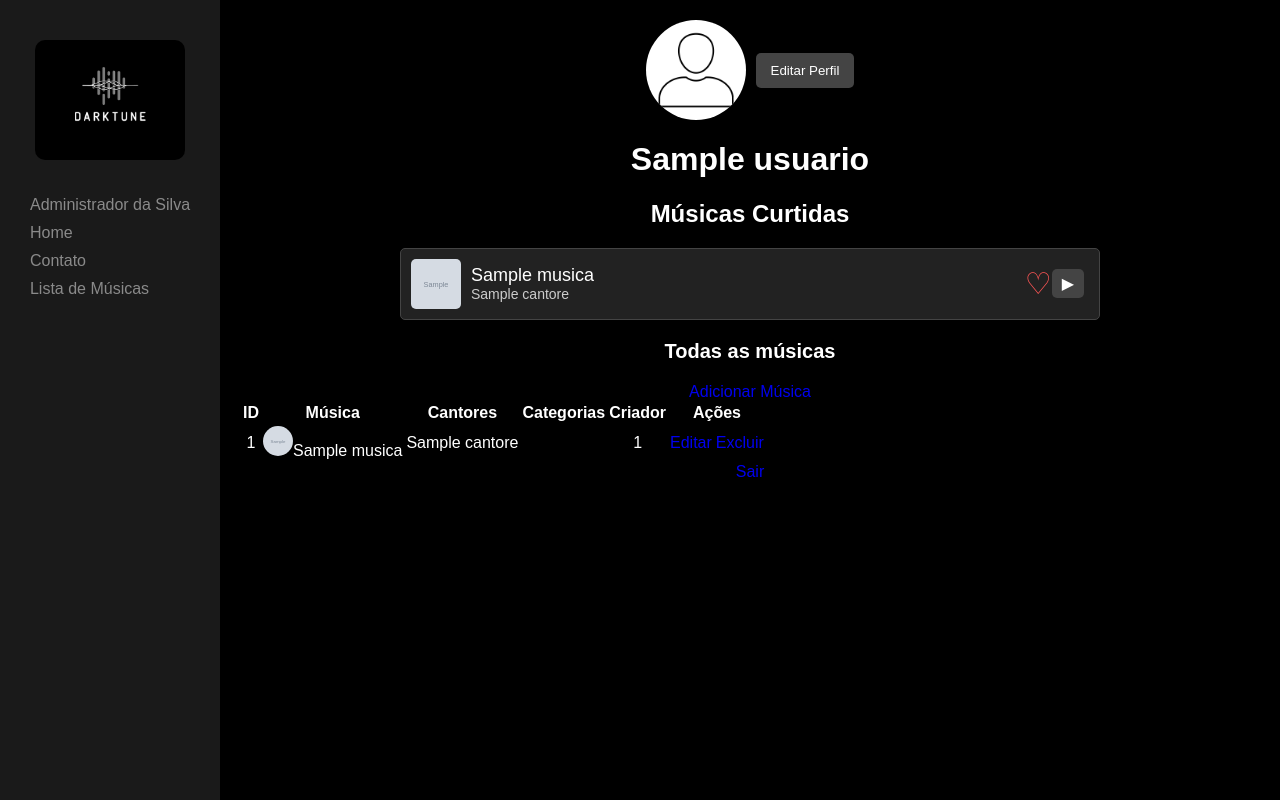
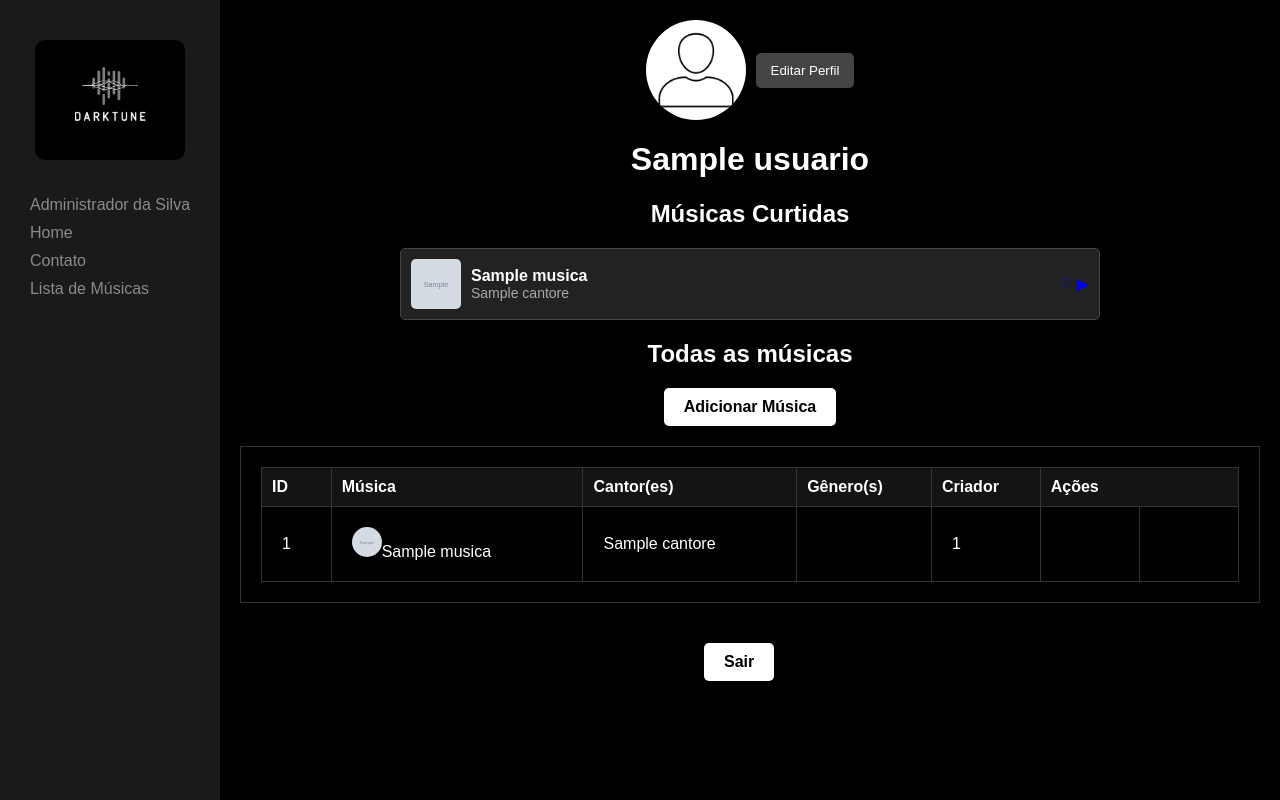
Before and after one commit to Vinicius-Borges-dev/darktune, a Flask app: page /paginas/conta in a window 1280 px wide. Run offline with Flask 3, Linux system fonts and the light colour scheme; a user stored in the database is signed in; tables that the repository leaves empty hold one stand-in row (values such as "Sample post"); grey boxes marked "Sample" are stand-in pictures.

Commit message:
Eu Esotu fazendo o frontend do Perfil

```diff
--- a/app/static/css/perfil/perfil.css
+++ b/app/static/css/perfil/perfil.css
@@ -1,9 +1,11 @@
+
 body {
     margin: 0;
     font-family: 'Arial', sans-serif;
     background-color: #000000;
     color: #FFFFFF;
 }
+
 
 .logo {
     width: 150px;
@@ -18,6 +20,7 @@ body {
     border-radius: 10px;
 }
 
+
 .content {
     margin-left: 220px;
     padding: 20px;
@@ -30,6 +33,7 @@ body {
     text-align: center;
     width: 100%;
 }
+
 
 .profile-container {
     display: flex;
@@ -45,7 +49,9 @@ body {
     background-color: #FFFFFF;
     text-align: center;
     margin-right: 10px;
+    object-fit: cover;
 }
+
 
 .edit-button {
     background-color: #444444;
@@ -55,6 +61,7 @@ body {
     cursor: pointer;
     border-radius: 5px;
 }
+
 
 .songs-list {
     list-style: none;
@@ -83,6 +90,7 @@ body {
     height: 50px;
     border-radius: 5px;
     margin-right: 10px;
+    object-fit: cover;
 }
 
 .song-info {
@@ -93,70 +101,87 @@ body {
 }
 
 .song-title {
-    font-size: 18px;
+    font-weight: bold;
 }
 
 .song-artist {
     font-size: 14px;
-    color: #cccccc;
+    color: #aaa;
 }
 
-.buttons {
-    display: flex;
-    align-items: center;
+
+.outer-table {
+    width: 100%;
+    border-collapse: collapse;
+    background-color: rgba(0, 0, 0, 0.8); /* Fundo preto suave */
+    margin: 20px 0;
+    border-radius: 8px;
 }
 
-.play-button {
-    background-color: #444444;
-    border: none;
-    color: white;
-    padding: 5px 10px;
-    cursor: pointer;
-    border-radius: 5px;
-    margin-right: 5px;
+.outer-table td {
+    padding: 20px; /
+    border-radius: 8px;
 }
 
-.play-button:hover {
-    background-color: #555555;
+
+table {
+    width: 100%;
+    border-collapse: collapse;
+    background-color: rgba(0, 0, 0, 0.85);
+    border-radius: 8px;
 }
 
-.heart-button {
-    background: none;
-    border: none;
-    color: #ff5656;
-    font-size: 30px;
-    cursor: pointer;
+th, td {
+    border: 1px solid #333333;
+    padding: 10px;
+    text-align: left;
 }
 
-.back-button {
-    margin-bottom: 20px;
-    background-color: #444444;
-    border: none;
-    color: white;
-    padding: 10px 15px;
-    cursor: pointer;
-    border-radius: 5px;
+th {
+    background-color: rgba(24, 22, 22, 0.9);
 }
 
-.form-group {
-    margin-bottom: 15px;
+tr:nth-child(even) {
+    background-color: rgba(51, 51, 51, 0.85);
 }
 
-.form-group label {
-    display: block;
+tr:hover {
+    background-color: rgba(68, 68, 68, 0.9);
 }
 
-.form-group input {
-    width: 45%;
-    padding: 10px;
-    margin-top: 5px;
-    background-color: #333333;
-    border: none;
-    color: white;
-    border-radius: 5px;
+td img {
+    width: 30px;
+    height: 30px;
+    border-radius: 100px;
 }
 
-.titulo_musicas{
-    font-size: 20px;
-    margin-bottom: 20px;
+tr {
+    padding-bottom: 1rem;
 }
+
+.botaosair{
+    position: absolute;
+    left: 55%;
+    bottom: -10;
+    background-color: white;
+    color: black;
+    border-radius: 5px;
+    font-weight: bold;
+    padding: 10px 20px;
+    display: inline-block;
+    text-decoration: none;
+
+}
+
+.btn_adicionar_musicas {
+    background-color: white;
+    color: black;
+    padding: 10px 20px;
+    border-radius: 5px;
+    text-decoration: none;
+    font-weight: bold;
+    display: inline-block;
+    margin-left: auto;
+    margin-right: 0;
+
+}
--- a/app/templates/conta.html
+++ b/app/templates/conta.html
@@ -15,13 +15,15 @@
     <link rel="stylesheet" href="{{url_for('static', filename='css/navbar.css')}}">
   </head>
   <body>
-    {% with messages = get_flashed_messages() %} {% if messages %}
+    {% with messages = get_flashed_messages() %}
+    {% if messages %}
     <section class="mensagens notificacao">
       {% for message in messages %}
       <p>{{ message }}</p>
       {% endfor %}
     </section>
-    {% endif %} {% endwith %}
+    {% endif %}
+    {% endwith %}
     <div class="sidebar">
       <div class="logo">
         <img src="{{url_for('static', filename='imagens/logo.png')}}" alt="Logo Darktune">
@@ -58,7 +60,8 @@
         <h1>{{dados['nome']}}</h1>
         <h2>Músicas Curtidas</h2>
         <ul class="songs-list">
-          {% if curtidas %} {% for curtida in curtidas%}
+          {% if curtidas %}
+            {% for curtida in curtidas %}
               <li>
                 <img
                   src="{{url_for('static', filename='uploads/imagens/'+curtida['imagem'])}}"
@@ -67,39 +70,34 @@
                 />
                 <div class="song-info">
                   <span class="song-title">{{curtida['nome_musica']}}</span>
-              <span class="song-artist"
-                >{{curtida['cantores'] | join(', ')}}</span
-              >
+                  <span class="song-artist">{{curtida['cantores'] | join(', ')}}</span>
                 </div>
                 <div class="buttons">
-              <a
-                class="heart-button"
-                href="{{url_for('musicas.descurtir_musica', id=curtida['id'])}}"
-                >♡</a
-              >
-              <a
-                class="play-button"
-                href="{{url_for('paginas.musica', id=curtida['musica_id'])}}"
-                >▶</a
-              >
+                  <a class="heart-button" href="{{url_for('musicas.descurtir_musica', id=curtida['id'])}}">♡</a>
+                  <a class="play-button" href="{{url_for('paginas.musica', id=curtida['musica_id'])}}">▶</a>
                 </div>
               </li>
-          {% endfor %} {% else %}
-          <li>
-            <p>Nenhuma música curtida</p>
-          </li>
+            {% endfor %}
+          {% else %}
+            <li><p>Nenhuma música curtida</p></li>
           {% endif %}
         </ul>
+
         {% if musicas_adicionadas %}
-        <h2 class="titulo_musicas" >Todas as músicas</h2>
+          <h2 class="titulo_musicas">Todas as músicas</h2>
           <a href="{{url_for('paginas.cadastro_musica')}}" class="btn_adicionar_musicas">Adicionar Música</a>
+
+
+          <table class="outer-table">
+            <tr>
+              <td>
                 <table>
                   <thead>
                     <tr>
                       <th>ID</th>
                       <th>Música</th>
-              <th>Cantores</th>
-              <th>Categorias</th>
+                      <th>Cantor(es)</th>
+                      <th>Gênero(s)</th>
                       <th>Criador</th>
                       <th colspan="2">Ações</th>
                     </tr>
@@ -118,17 +116,22 @@
                         <td>{{musica['cantores'] | join(', ')}}</td>
                         <td></td>
                         <td>{{musica['id_usuario']}}</td>
-              <td><a href="{{url_for('formularios.form_editar_musica', id=musica['id'])}}">Editar</a></td>
-              <td><a href="{{url_for('musicas.excluir_musica', id=musica['id'])}}">Excluir</a></td>
+                        <td><a href="{{url_for('formularios.form_editar_musica', id=musica['id'])}}"><img src="{{url_for('static', filename='imagens/edit.svg')}}" alt=""></a></td>
+                        <td><a href="{{url_for('musicas.excluir_musica', id=musica['id'])}}"><img src="{{url_for('static', filename='imagens/lixo.svg')}}" alt=""></a></td>
                       </tr>
                     {% endfor %}
                   </tbody>
                 </table>
+              </td>
+            </tr>
+          </table>
         {% elif erro %}
           <p>{{erro[0]}}</p>
-        <a href="{{url_for('paginas.cadastro_musica')}}">Adicionar Música</a>
+          <a class="musica" href="{{url_for('paginas.cadastro_musica')}}">Adicionar Música</a>
         {% endif %}
       </div>
+    </div>
+
     <div id="edit-section" class="section" style="display: none">
       <button class="back-button" onclick="showProfileSection()">
         &larr; Voltar ao Perfil
@@ -149,10 +152,10 @@
         <div class="form-group">
           <input type="submit" value="Atualizar" />
         </div>
-        </form ac>
+      </form>
     </div>
-      <a href="{{url_for('usuarios.deslogar_usuario')}}">Sair</a>
-    </div>
+
+    <a class="botaosair" href="{{url_for('usuarios.deslogar_usuario')}}">Sair</a>
 
     <script src="{{url_for('static', filename='js/perfil/perfil.js')}}"></script>
     <script src="{{url_for('static', filename='js/notificacao.js')}}"></script>
```
Also changed, not shown: app/static/imagens/edit.svg (added), app/static/imagens/lixo.svg (added). Lines whose indentation alone changed are shown as unchanged.
